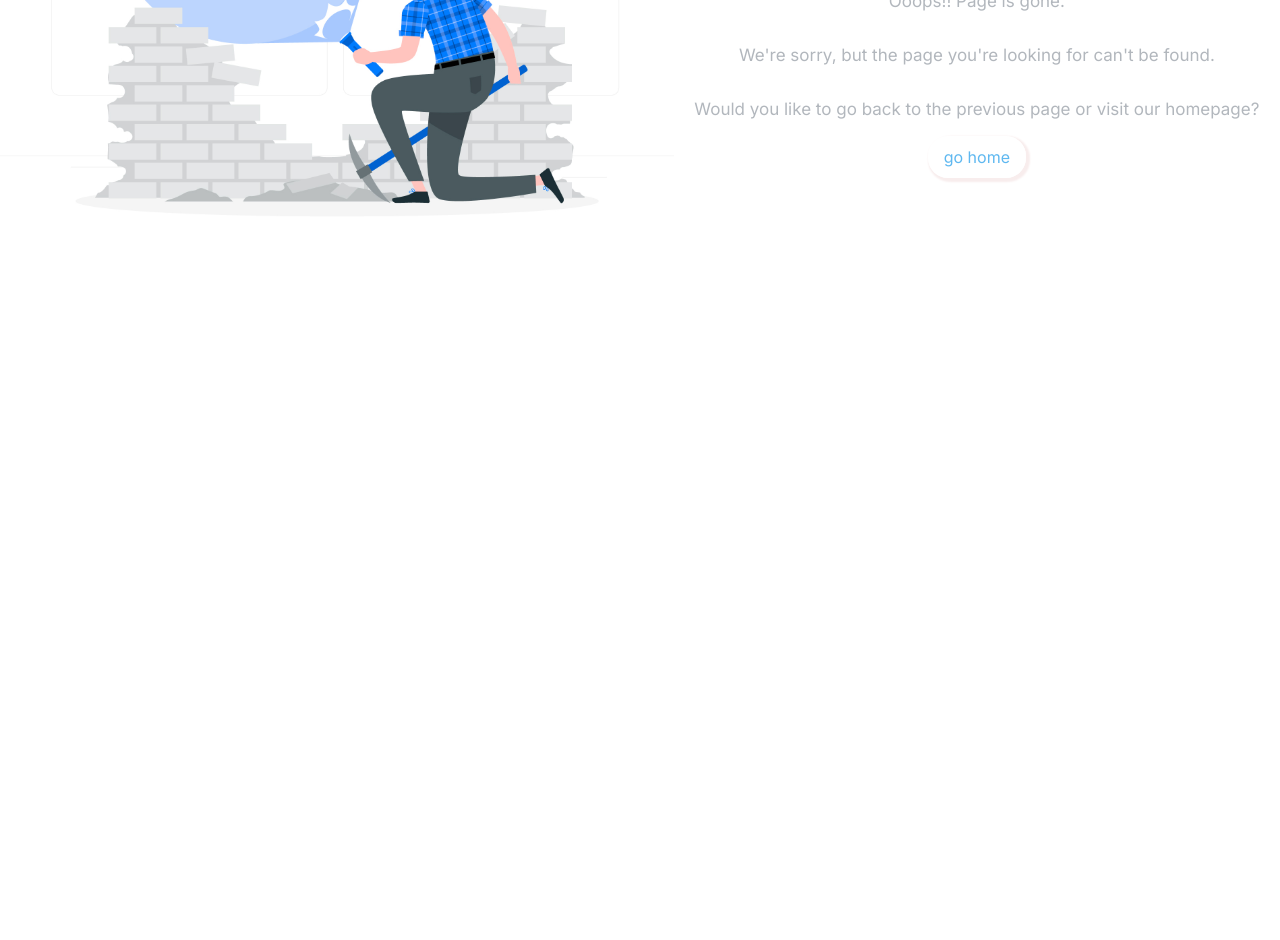
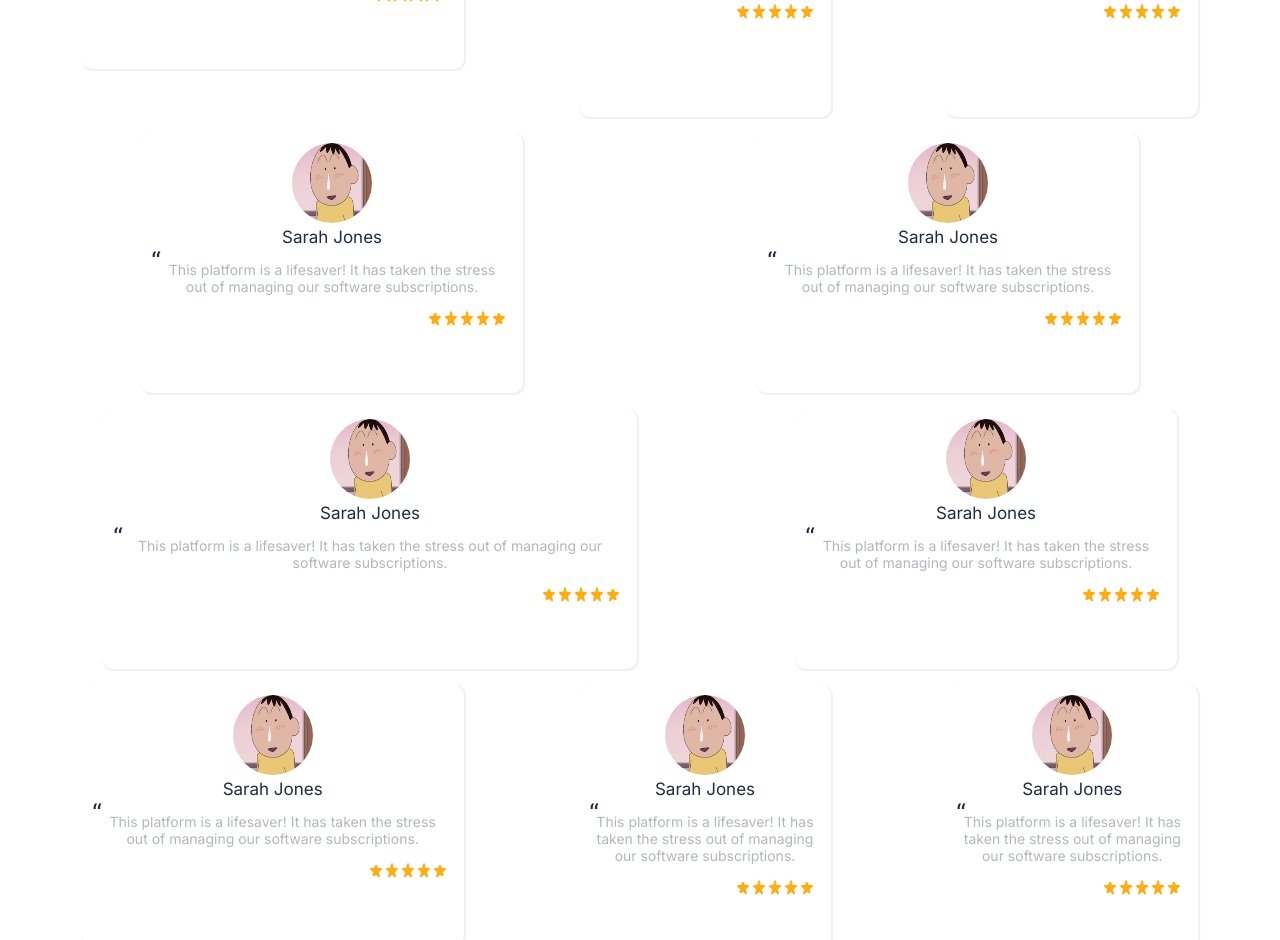
Before and after one commit to ThomasKim93/greenProject1, a Next.js app: page / in a window 1280 px wide. Shown: the part 360-1300 px from the top of the page. Before the commit the page ends 800 px from the top, so only its background shows below. Built offline with nearby package versions, Linux system fonts and the light colour scheme.

Commit message:
customers css 작업

```diff
--- a/app/component/Customer.js
+++ b/app/component/Customer.js
@@ -13,12 +13,124 @@ function Customer() {
         </article>
 
         <article className={style.customer2}>
-    <ul>
-      <li>
-        <img src='../../../customers/mang.png'/>
+          <ul className={style.numbox}>
+            <li className={style.num1}>
+              <img src='../../../customers/mang.png' />
               <span>Sarah Jones</span>
               <p>This platform is a lifesaver! It has taken the stress out of managing our software subscriptions.</p>
-        <div className={style.star}>별점</div>
+              <div className={style.star}><img src='../../../customers/star.png' /></div>
+            </li>
+
+            <li className={style.num2}>
+              <img src='../../../customers/mang.png' />
+              <span>Sarah Jones</span>
+              <p>This platform is a lifesaver! It has taken the stress out of managing our software subscriptions.</p>
+              <div className={style.star}><img src='../../../customers/star.png' /></div>
+            </li>
+
+            <li className={style.num2}>
+              <img src='../../../customers/mang.png' />
+              <span>Sarah Jones</span>
+              <p>This platform is a lifesaver! It has taken the stress out of managing our software subscriptions.</p>
+              <div className={style.star}><img src='../../../customers/star.png' /></div>
+            </li>
+
+            <li className={style.num1}>
+              <img src='../../../customers/mang.png' />
+              <span>Sarah Jones</span>
+              <p>This platform is a lifesaver! It has taken the stress out of managing our software subscriptions.</p>
+              <div className={style.star}><img src='../../../customers/star.png' /></div>
+            </li>
+
+            <li className={style.num1}>
+              <img src='../../../customers/mang.png' />
+              <span>Sarah Jones</span>
+              <p>This platform is a lifesaver! It has taken the stress out of managing our software subscriptions.</p>
+              <div className={style.star}><img src='../../../customers/star.png' /></div>
+            </li>
+
+            <li className={style.num3}>
+              <img src='../../../customers/mang.png' />
+              <span>Sarah Jones</span>
+              <p>This platform is a lifesaver! It has taken the stress out of managing our software subscriptions.</p>
+              <div className={style.star}><img src='../../../customers/star.png' /></div>
+            </li>
+
+            <li className={style.num1}>
+              <img src='../../../customers/mang.png' />
+              <span>Sarah Jones</span>
+              <p>This platform is a lifesaver! It has taken the stress out of managing our software subscriptions.</p>
+              <div className={style.star}><img src='../../../customers/star.png' /></div>
+            </li>
+
+            <li className={style.num1}>
+              <img src='../../../customers/mang.png' />
+              <span>Sarah Jones</span>
+              <p>This platform is a lifesaver! It has taken the stress out of managing our software subscriptions.</p>
+              <div className={style.star}><img src='../../../customers/star.png' /></div>
+            </li>
+
+            <li className={style.num2}>
+              <img src='../../../customers/mang.png' />
+              <span>Sarah Jones</span>
+              <p>This platform is a lifesaver! It has taken the stress out of managing our software subscriptions.</p>
+              <div className={style.star}><img src='../../../customers/star.png' /></div>
+            </li>
+
+            <li className={style.num2}>
+              <img src='../../../customers/mang.png' />
+              <span>Sarah Jones</span>
+              <p>This platform is a lifesaver! It has taken the stress out of managing our software subscriptions.</p>
+              <div className={style.star}><img src='../../../customers/star.png' /></div>
+            </li>
+
+            <li className={style.num1}>
+              <img src='../../../customers/mang.png' />
+              <span>Sarah Jones</span>
+              <p>This platform is a lifesaver! It has taken the stress out of managing our software subscriptions.</p>
+              <div className={style.star}><img src='../../../customers/star.png' /></div>
+            </li>
+
+            <li className={style.num1}>
+              <img src='../../../customers/mang.png' />
+              <span>Sarah Jones</span>
+              <p>This platform is a lifesaver! It has taken the stress out of managing our software subscriptions.</p>
+              <div className={style.star}><img src='../../../customers/star.png' /></div>
+            </li>
+
+            <li className={style.num3}>
+              <img src='../../../customers/mang.png' />
+              <span>Sarah Jones</span>
+              <p>This platform is a lifesaver! It has taken the stress out of managing our software subscriptions.</p>
+              <div className={style.star}><img src='../../../customers/star.png' /></div>
+            </li>
+
+            <li className={style.num1}>
+              <img src='../../../customers/mang.png' />
+              <span>Sarah Jones</span>
+              <p>This platform is a lifesaver! It has taken the stress out of managing our software subscriptions.</p>
+              <div className={style.star}><img src='../../../customers/star.png' /></div>
+            </li>
+
+            <li className={style.num1}>
+              <img src='../../../customers/mang.png' />
+              <span>Sarah Jones</span>
+              <p>This platform is a lifesaver! It has taken the stress out of managing our software subscriptions.</p>
+              <div className={style.star}><img src='../../../customers/star.png' /></div>
+            </li>
+
+            <li className={style.num3}>
+              <img src='../../../customers/mang.png' />
+              <span>Sarah Jones</span>
+              <p>This platform is a lifesaver! It has taken the stress out of managing our software subscriptions.</p>
+              <div className={style.star}><img src='../../../customers/star.png' /></div>
+            </li>
+
+            <li className={style.num1}>
+              <img src='../../../customers/mang.png' />
+              <span>Sarah Jones</span>
+              <p>This platform is a lifesaver! It has taken the stress out of managing our software subscriptions.</p>
+              <div className={style.star}><img src='../../../customers/star.png' /></div>
             </li>
           </ul>
         </article>
--- a/app/page.js
+++ b/app/page.js
@@ -9,10 +9,10 @@ export default function Home() {
   return (
     <>
     {/* <Aboutus/> */}
-    {/* <Customer/> */}
+    <Customer/>
     {/* <Blogs/>
     <Solution/> */}
-    <Error/>
+    {/* <Error/> */}
     </>
   )
 }
--- a/app/pages/404page/404page.module.scss
+++ b/app/pages/404page/404page.module.scss
@@ -30,7 +30,7 @@
                 border: 1px solid white;
                 border-radius: 20px;
                 color: #5FB8F0;
-                box-shadow: 2px 2px 2px 2px #f8eded;;
+                box-shadow: 2px 2px 2px 2px #f8eded;
                 transition: 0.5s;
                 &:hover{
                 background-color: #5FB8F0;
--- a/app/pages/customer/customer.module.scss
+++ b/app/pages/customer/customer.module.scss
@@ -1,45 +1,58 @@
-.customer_section{
-    .customer1{
+.customer_section {
+    .customer1 {
         display: flex;
         flex-direction: column;
         justify-content: center;
         align-items: center;
-        h3{
+
+        h3 {
             font-size: 32px;
             color: #202D3F;
             margin: 0;
         }
-        p{
+
+        p {
             width: 45%;
             font-size: 17px;
             color: #B9BDC3;
         }
     }
-    .customer2{
-        ul{
+
+    .customer2 {
         width: 95%;
         margin: 0 auto;
-            li{
-                width: 20%;
-                border: 1px solid black;
+
+        .numbox {
+            display: flex;
+            flex-wrap: wrap;
+            justify-content: space-around;
+            gap: 16px;
+
+            li {
+                cursor: pointer;
+                box-shadow: 1px 1px 1px 1px #f2efef;
                 border-radius: 10px;
                 text-align: center;
                 padding: 10px 16px;
-            img{
+
+                img {
                     width: 80px;
                     height: 80px;
                     border-radius: 50%;
                 }
-            span{
+
+                span {
                     display: block;
                     font-size: 17px;
                     color: #202D3F;
                 }
-            >p{
+
+                >p {
                     position: relative;
                     font-size: 14px;
                     color: #B2B7BD;
-                &::before{
+
+                    &::before {
                         position: absolute;
                         top: -18px;
                         left: -5px;
@@ -47,10 +60,32 @@
                         content: url('../../../public/customers/“.png');
                     }
                 }
-            .star{
-                text-align: end;
+
+                .star {
+                    display: flex;
+                    align-items: center;
+                    justify-content: center;
+                    justify-content: flex-end;
+
+                    img {
+                        height: 20px;
+                    }
+                }
             }
 
+            .num1 {
+                width: 350px;
+                height: 240px;
+            }
+
+            .num2 {
+                width: 220px;
+                height: 288px;
+            }
+
+            .num3 {
+                width: 502px;
+                height: 240px;
             }
         }
     }
```
Also changed, not shown: public/customers/star.png (added), public/error/1.jpg (deleted). Lines whose indentation alone changed are shown as unchanged.
